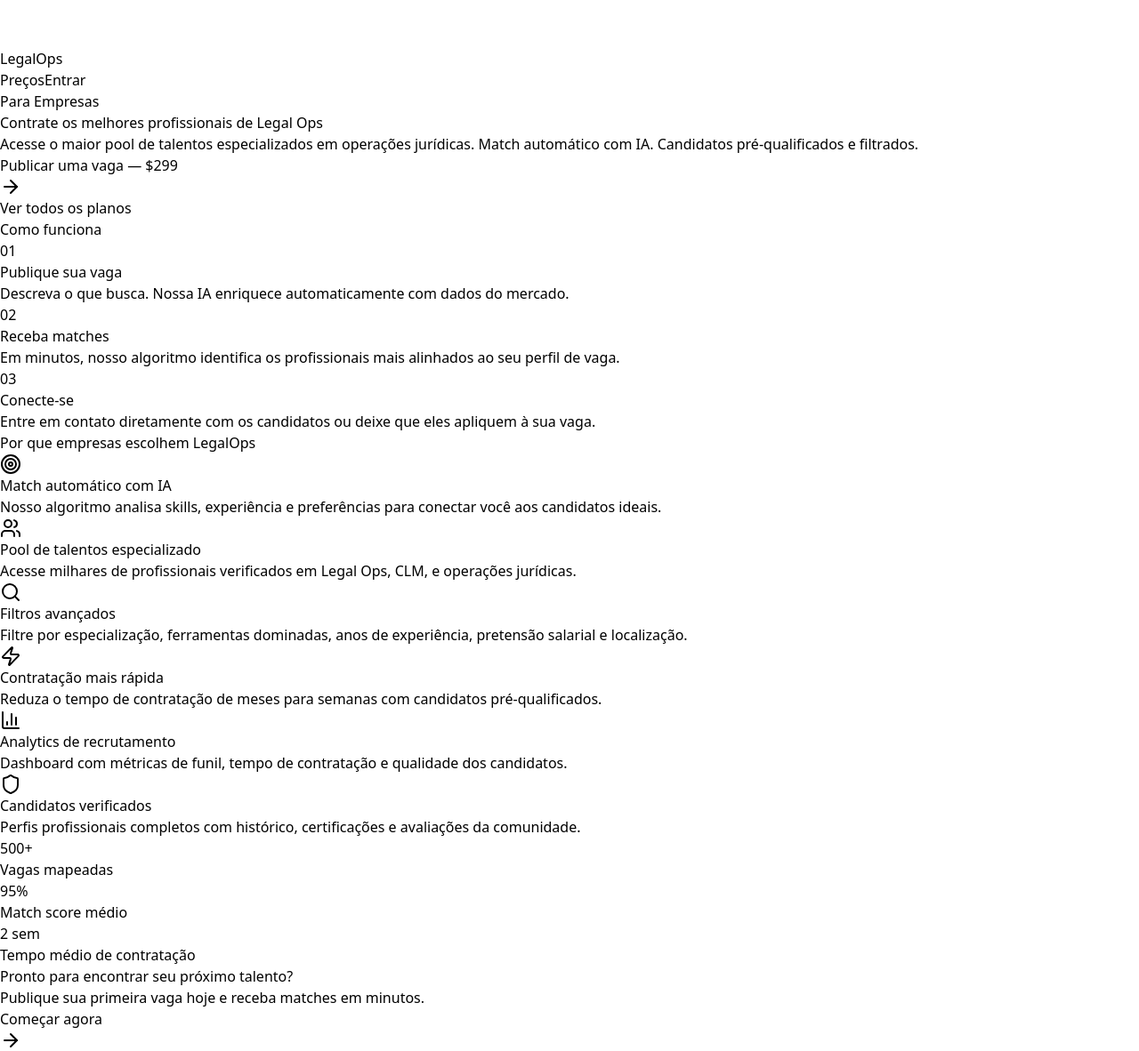
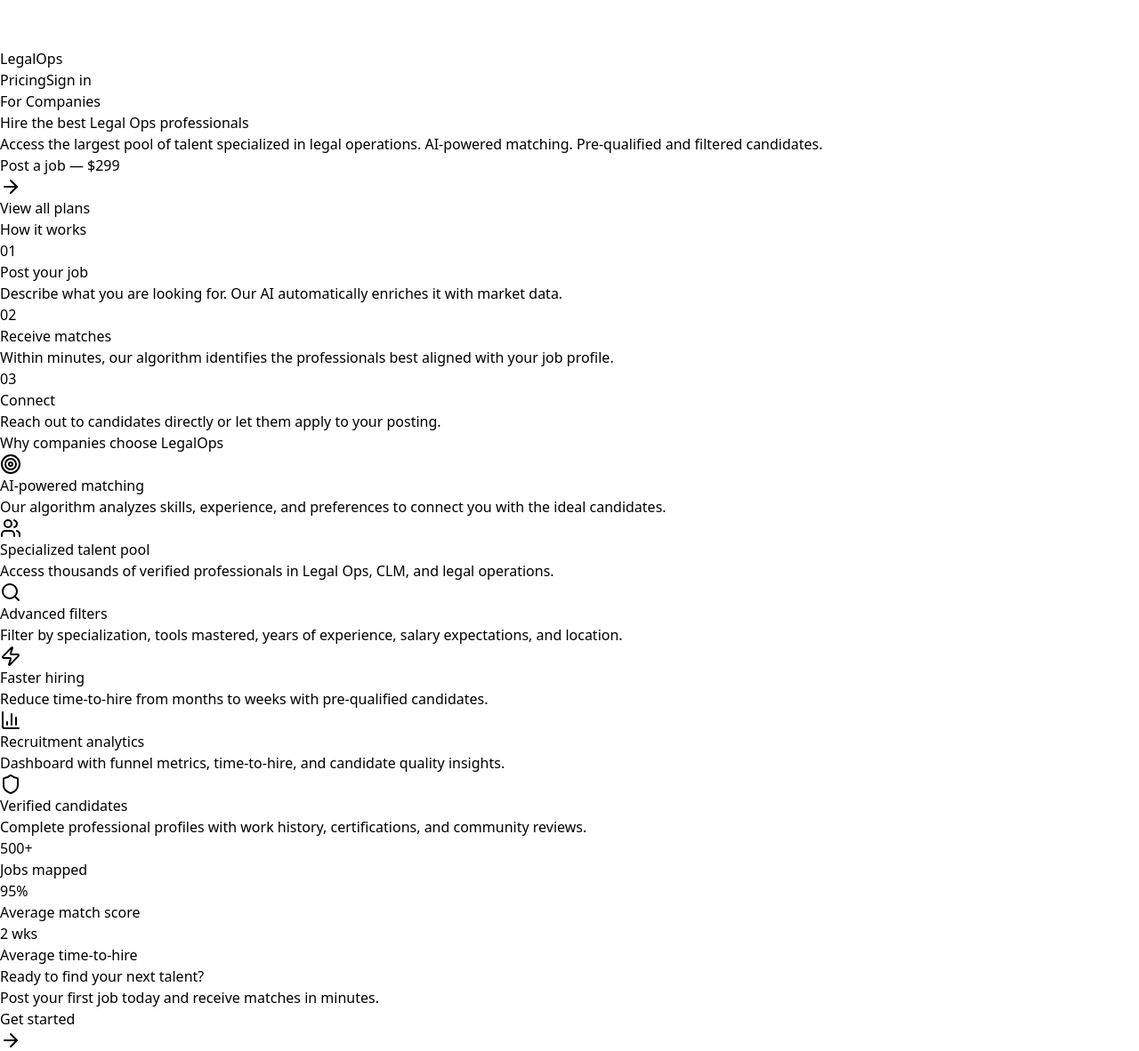
Before and after one commit to agenciaspace/legalops, a Next.js app: page /for-employers in a window 1280 px wide. Shown: the part 1226-2408 px from the top of the page at 89% size. Built offline with nearby package versions, Linux system fonts and the light colour scheme.

Commit message:
fix: translate for-employers page to English
All hardcoded Portuguese strings on the /for-employers page have been
translated to English to match the site's primary language.

https://claude.ai/code/session_01T679r5AQvbneXDLsw4uX6n

```diff
--- a/app/for-employers/page.tsx
+++ b/app/for-employers/page.tsx
@@ -5,59 +5,59 @@ import { BrandLogo } from '@/components/BrandLogo'
 const features = [
   {
     icon: Target,
-    title: 'Match automático com IA',
+    title: 'AI-powered matching',
     description:
-      'Nosso algoritmo analisa skills, experiência e preferências para conectar você aos candidatos ideais.',
+      'Our algorithm analyzes skills, experience, and preferences to connect you with the ideal candidates.',
   },
   {
     icon: Users,
-    title: 'Pool de talentos especializado',
+    title: 'Specialized talent pool',
     description:
-      'Acesse milhares de profissionais verificados em Legal Ops, CLM, e operações jurídicas.',
+      'Access thousands of verified professionals in Legal Ops, CLM, and legal operations.',
   },
   {
     icon: Search,
-    title: 'Filtros avançados',
+    title: 'Advanced filters',
     description:
-      'Filtre por especialização, ferramentas dominadas, anos de experiência, pretensão salarial e localização.',
+      'Filter by specialization, tools mastered, years of experience, salary expectations, and location.',
   },
   {
     icon: Zap,
-    title: 'Contratação mais rápida',
+    title: 'Faster hiring',
     description:
-      'Reduza o tempo de contratação de meses para semanas com candidatos pré-qualificados.',
+      'Reduce time-to-hire from months to weeks with pre-qualified candidates.',
   },
   {
     icon: BarChart3,
-    title: 'Analytics de recrutamento',
+    title: 'Recruitment analytics',
     description:
-      'Dashboard com métricas de funil, tempo de contratação e qualidade dos candidatos.',
+      'Dashboard with funnel metrics, time-to-hire, and candidate quality insights.',
   },
   {
     icon: Shield,
-    title: 'Candidatos verificados',
+    title: 'Verified candidates',
     description:
-      'Perfis profissionais completos com histórico, certificações e avaliações da comunidade.',
+      'Complete professional profiles with work history, certifications, and community reviews.',
   },
 ]
 
 const steps = [
   {
     number: '01',
-    title: 'Publique sua vaga',
-    description: 'Descreva o que busca. Nossa IA enriquece automaticamente com dados do mercado.',
+    title: 'Post your job',
+    description: 'Describe what you are looking for. Our AI automatically enriches it with market data.',
   },
   {
     number: '02',
-    title: 'Receba matches',
+    title: 'Receive matches',
     description:
-      'Em minutos, nosso algoritmo identifica os profissionais mais alinhados ao seu perfil de vaga.',
+      'Within minutes, our algorithm identifies the professionals best aligned with your job profile.',
   },
   {
     number: '03',
-    title: 'Conecte-se',
+    title: 'Connect',
     description:
-      'Entre em contato diretamente com os candidatos ou deixe que eles apliquem à sua vaga.',
+      'Reach out to candidates directly or let them apply to your posting.',
   },
 ]
 
@@ -77,13 +77,13 @@ export default function ForEmployersPage() {
               href="/pricing"
               className="rounded-xl border-2 border-[#1A1A1A] px-4 py-2 text-sm font-bold text-[#1A1A1A] transition-colors hover:bg-[#1A1A1A]/5"
             >
-              Preços
+              Pricing
             </Link>
             <Link
               href="/login"
               className="rounded-xl bg-[#1A1A1A] px-4 py-2 text-sm font-bold text-white transition-colors hover:bg-black"
             >
-              Entrar
+              Sign in
             </Link>
           </div>
         </div>
@@ -94,28 +94,28 @@ export default function ForEmployersPage() {
         <section className="py-16 sm:py-20">
           <div className="max-w-3xl">
             <p className="text-xs font-semibold uppercase tracking-widest text-[#1A1A1A]/50">
-              Para Empresas
+              For Companies
             </p>
             <h1 className="mt-3 text-4xl font-bold leading-tight sm:text-5xl">
-              Contrate os melhores profissionais de Legal Ops
+              Hire the best Legal Ops professionals
             </h1>
             <p className="mt-4 text-lg leading-8 text-[#1A1A1A]/70">
-              Acesse o maior pool de talentos especializados em operações jurídicas.
-              Match automático com IA. Candidatos pré-qualificados e filtrados.
+              Access the largest pool of talent specialized in legal operations.
+              AI-powered matching. Pre-qualified and filtered candidates.
             </p>
             <div className="mt-6 flex flex-wrap gap-3">
               <Link
                 href="/login"
                 className="inline-flex items-center justify-center gap-2 rounded-xl bg-[#FF6A00] px-6 py-3 text-sm font-bold text-white transition-colors hover:bg-[#E65C00]"
               >
-                Publicar uma vaga — $299
+                Post a job — $299
                 <ArrowRight className="h-4 w-4" />
               </Link>
               <Link
                 href="/pricing"
                 className="inline-flex items-center justify-center gap-2 rounded-xl border-2 border-[#1A1A1A] px-6 py-3 text-sm font-bold text-[#1A1A1A] transition-colors hover:bg-[#1A1A1A]/5"
               >
-                Ver todos os planos
+                View all plans
               </Link>
             </div>
           </div>
@@ -124,7 +124,7 @@ export default function ForEmployersPage() {
         {/* How it works */}
         <section className="border-t border-[#1A1A1A]/10 py-16">
           <h2 className="text-3xl font-bold sm:text-4xl">
-            Como funciona
+            How it works
           </h2>
           <div className="mt-10 grid gap-8 md:grid-cols-3">
             {steps.map((step) => (
@@ -140,7 +140,7 @@ export default function ForEmployersPage() {
         {/* Features */}
         <section className="border-t border-[#1A1A1A]/10 py-16">
           <h2 className="text-3xl font-bold sm:text-4xl">
-            Por que empresas escolhem LegalOps
+            Why companies choose LegalOps
           </h2>
           <div className="mt-10 grid gap-8 sm:grid-cols-2 lg:grid-cols-3">
             {features.map((feature) => (
@@ -158,15 +158,15 @@ export default function ForEmployersPage() {
           <div className="grid gap-8 sm:grid-cols-3">
             <div className="text-center">
               <p className="text-4xl font-bold">500+</p>
-              <p className="mt-1 text-sm text-[#1A1A1A]/70">Vagas mapeadas</p>
+              <p className="mt-1 text-sm text-[#1A1A1A]/70">Jobs mapped</p>
             </div>
             <div className="text-center">
               <p className="text-4xl font-bold">95%</p>
-              <p className="mt-1 text-sm text-[#1A1A1A]/70">Match score médio</p>
+              <p className="mt-1 text-sm text-[#1A1A1A]/70">Average match score</p>
             </div>
             <div className="text-center">
-              <p className="text-4xl font-bold">2 sem</p>
-              <p className="mt-1 text-sm text-[#1A1A1A]/70">Tempo médio de contratação</p>
+              <p className="text-4xl font-bold">2 wks</p>
+              <p className="mt-1 text-sm text-[#1A1A1A]/70">Average time-to-hire</p>
             </div>
           </div>
         </section>
@@ -176,17 +176,17 @@ export default function ForEmployersPage() {
           <div className="flex flex-col gap-6 md:flex-row md:items-center md:justify-between">
             <div>
               <h2 className="text-3xl font-bold">
-                Pronto para encontrar seu próximo talento?
+                Ready to find your next talent?
               </h2>
               <p className="mt-2 text-[#1A1A1A]/70">
-                Publique sua primeira vaga hoje e receba matches em minutos.
+                Post your first job today and receive matches in minutes.
               </p>
             </div>
             <Link
               href="/login"
               className="inline-flex items-center justify-center gap-2 rounded-xl bg-[#FF6A00] px-6 py-3 text-sm font-bold text-white transition-colors hover:bg-[#E65C00]"
             >
-              Começar agora
+              Get started
               <ArrowRight className="h-4 w-4" />
             </Link>
           </div>
```
